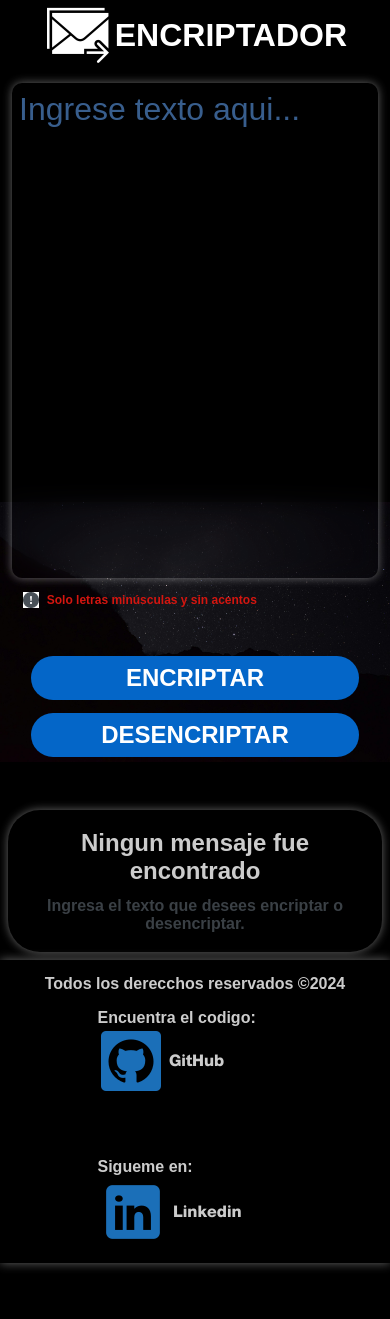
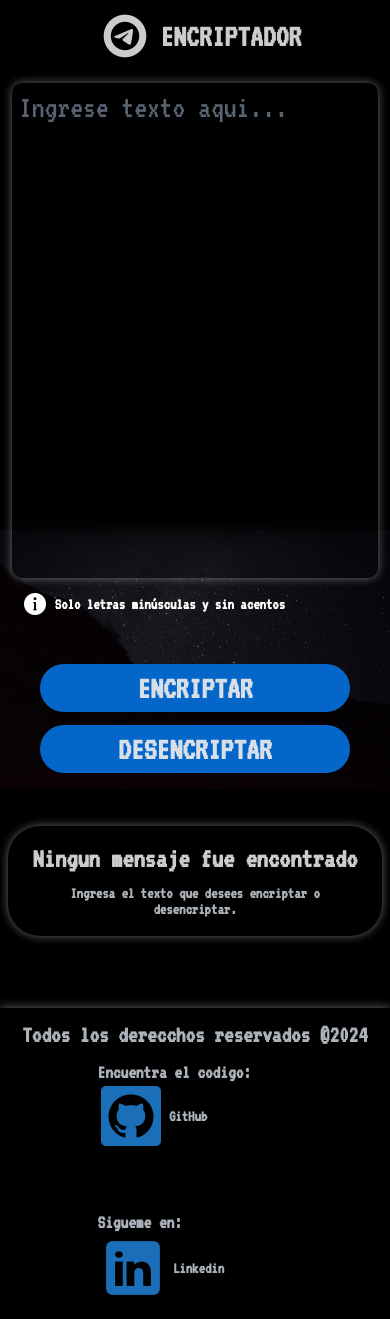
Before and after one commit to CZrich/challeng-encriptador-alura, a plain HTML site: page index.html in a window 390 px wide. Before the commit the page ends 1263 px from the top, so only its background shows below. Drawn offline with Linux system fonts and the light colour scheme; some packages are replaced by stand-ins of ours; a script that the page names is missing; a web font is replaced by a local one.

Commit message:
actualizaciones

```diff
--- a/index.html
+++ b/index.html
@@ -16,8 +16,8 @@
 
     <body>
         <header class="header__barra">
-        <!-- <img src="assets/letter-a_10077857.png" alt="logo alura" >-->
-        <img src="assets/icons/mensaje.png" alt="escudo">
+
+        <img src="assets/icons/icons8-telegrama-64.png" alt="escudo">
          <h1 >  ENCRIPTADOR</h1>
         </header>
         <main class="contenido">
@@ -25,7 +25,7 @@
 
             <textarea placeholder="Ingrese texto aqui..." name="inputTexto" id="inputTexto"></textarea>
             <div id="contenido__input__recomendacion">
-                <img src="assets/Group.jpg " alt="simbolo" class="contenido__img_recomendacion">
+                <img src="assets/icons/icons8-información-24.png" alt="simbolo" class="contenido__img_recomendacion">
                 <p> Solo letras minúsculas y sin acentos </p>
 
             </div>
@@ -46,7 +46,7 @@
 
         </section>
 
-        <div class="contenido__encriptado">
+        <section class="contenido__encriptado">
 
             <textarea id="contenido__encriptado__parrafo" readonly="true"></textarea>
 
@@ -58,7 +58,7 @@
 
 
             <button id="bonton__copiar" class="btn__copiar" onclick="copiar()">COPIAR</button>
-        </div>
+        </section>
 
 
         </main>
--- a/style.css
+++ b/style.css
@@ -1,18 +1,13 @@
-/*@import url('https://fonts.googleapis.com/css2?family=Playwrite+DE+Grund:wght@100..400&display=swap');*/
-@import url('https://fonts.googleapis.com/css2?family=Almarai:wght@300;400;700;800&family=Playwrite+DE+Grund&display=swap');
-@import url('https://fonts.googleapis.com/css2?family=Concert+One&display=swap');
+@import url('https://fonts.googleapis.com/css2?family=VT323&display=swap');
 
 :root {
-    --color-primario:white;
+    --color-primario: #FFFFFF;
     --color-secundario: #0466C8;
-    --color-terciario: #FFFFFF;
-    --color-cuaternario: #D8DFE8;
+    --color-terciario: #D8DFE8;
     --color-hover: #12ccda;
     --color-hover-boton: #002855;
-    --color-negro: #272727;
-    --fuente-playwrite: "Playwrite DE Grund", sans-serif;
-    --fuente-almaria: "Almarai", sans-serif;
-    --fuente-concert: "Concert One", sans-serif;
+    --color-negro:black;
+    --fuente-vvt: "VT323", monospace;
 
 }
 
@@ -22,24 +17,22 @@
 }
 
 body {
-
     box-sizing: border-box;
-    background-color: black;
-
+    background-color:var(--color-negro);
     background-image: url('assets/fondo03.jpeg');
     background-size: contain;
     background-repeat: no-repeat;
     background-position: center;
 
-
 }
 
 .header__barra {
     display: flex;
-    background-color: black;
+    background-color:var(--color-negro);
     align-items: center;
     justify-content: center;
 
+    opacity: 0.8;
 
 }
 
@@ -48,11 +41,11 @@ body {
 }
 
 .header__barra h1 {
-    font-family: var(--fuente-playwrite);
+    font-family: var(--fuente-vvt);
     font-size: 2rem;
     font-weight: 600;
     font-size: normal;
-    color:white;
+    color:var(--color-primario);
     place-items: center;
 
 }
@@ -62,34 +55,36 @@ body {
     justify-content: center;
 
 
-
 }
 
 .contenido__input {
     display: flex;
     flex-direction: column;
-    margin:2%;
+    margin: 2%;
     background-color: transparent;
-    height: 840px;
+
+    /*height: 840px;*/
+    height:auto;
 
 
 }
 
 .contenido__no_mensaje {
     color: var(--color-primario);
-    font-size: 1.5rem;
+    font-size: 1.75rem;
     text-align: center;
     margin-bottom: 12px;
-    font-family: var(--fuente-playwrite);
+    font-family: var(--fuente-vvt);
 
 }
 
 .contenido__ayuda {
     font-size: 1rem;
-    color: #495057;
+   /*   color: #495057;*/
+    color: var(--color-terciario);
     font-weight: bold;
     text-align: center;
-    font-family: var(--fuente-playwrite);
+    font-family: var(--fuente-vvt);
 }
 
 /*
@@ -109,12 +104,13 @@ body {
     background-color: var(--color-secundario);
     border-radius: 1.5rem;
     padding: 1rem;
-    width: 328px;
+    /*width: 328px;*/
+    width: 50%;
     margin: 2%;
     color: var(--color-terciario);
-    font-size: 1.5rem;
+    font-size: 2rem;
     border: 0;
-    font-family: var(--fuente-playwrite);
+    font-family: var(--fuente-vvt);
     font-weight: 800;
 
 }
@@ -126,11 +122,12 @@ body {
 .contenido__boton__desencriptar {
     background-color: var(--color-secundario);
     border-radius: 1.5rem;
-    width: 328px;
+   /* width: 328px;*/
+    width: 50%;
     padding: 1rem;
-    font-size: 1.5rem;
+    font-size: 2rem;
     border: 0;
-    font-family: var(--fuente-playwrite);
+    font-family: var(--fuente-vvt);
     text-align: center;
     place-items: center;
     color: var(--color-terciario);
@@ -150,20 +147,23 @@ body {
 */
 #inputTexto {
 
+
     height: 100%;
-    background-color:transparent;
+    background-color: transparent;
     resize: none;
-    color:var(--color-primario);
+    color: var(--color-primario);
     border: none;
     font-size: 2rem;
     border-radius: 10px;
-    width: 680px;
+    /*width: 680px;*/
+    width: auto;
+    height: 100%;
     outline: none;
     margin: 4%;
     padding: 2%;
     overflow-y: auto;
     font-weight: 400;
-    font-family: var(--fuente-playwrite);
+    font-family: var(--fuente-vvt);
 
     backdrop-filter: blur(10px);
     -webkit-backdrop-filter: blur(10px);
@@ -182,30 +182,18 @@ body {
     opacity: 0.8;
 }
 
-#contenido__encriptado__parrafo {
-    font-size: 1.5rem;
-    outline: none;
-    border: 0;
-    width: 336px;
-    height: 670px;
-    margin: 2rem;
-    resize: none;
-    color: var(--color-primario);
-    background-color: transparent;
-    font-family: var(--fuente-playwrite);
-
-}
 
 #bonton__copiar {
     background-color: var(--color-secundario);
     border-radius: 1.5rem;
-    width: 328px;
+    /*width: 328px;*/
+    width: 80%;
     padding: 1rem;
     border: 0;
-    font-size: 1.5rem;
+    font-size: 2rem;
     margin: 2rem;
-    font-family: var(--fuente-playwrite);
-    color: var(--color-terciario);
+    font-family: var(--fuente-vvt);
+    color: var(--color-primario);
     font-weight: 800;
 }
 
@@ -214,19 +202,19 @@ body {
 }
 
 #inputTexto::placeholder {
-    color: #4776b1;
+    color: #707e8f;
 }
 
 #contenido__input__recomendacion {
     margin-left: 4%;
     display: flex;
-    font-size: 0.75rem;
-    color: #d41610;
+    font-size: 1rem;
+    color: var(--color-primario);
     align-items: center;
     margin-top: 10px;
     margin-bottom: 10px;
     font-weight: 800;
-    font-family: var(--fuente-playwrite);
+    font-family: var(--fuente-vvt);
 
 
 }
@@ -239,6 +227,7 @@ body {
 .contenido__encriptado {
     width: 400px;
     height: 820px;
+
     background-color: transparent;
     display: flex;
     flex-direction: column;
@@ -265,16 +254,33 @@ body {
     opacity: 0.8;
 
 }
+#contenido__encriptado__parrafo {
+    font-size: 1.5rem;
+    outline: none;
+    border: 0;
+   /* width: 336px;*/
+    width: 90%;
+    /*height: 670px;*/
+    height: 100%;
+    margin: 2rem ;
+
+    resize: none;
+    color: var(--color-primario);
+    background-color: transparent;
+    font-family: var(--fuente-vvt);
+    flex-grow: 1;
+
+}
 
 #contenido__encriptado_mensaje {
-    gap: 8px;
+    gap: 0.5rem;
     width: 336px;
 
     margin: 5%;
 }
 
 #contenido__encriptado__imagen {
-    border-radius: 32px;
+    border-radius: 2rem;
     margin-bottom: 30px;
 }
 
@@ -284,6 +290,7 @@ body {
 .contenido__footer {
     display: flex;
     flex-direction: column;
+    margin-top: 4rem;
     background-color: transparent;
     gap: 1%;
     justify-content: center;
@@ -305,8 +312,8 @@ body {
 }
 
 .contenido__footer h3 {
-    font-family: var(--fuente-playwrite);
-    font-size: 1rem;
+    font-family: var(--fuente-vvt);
+    font-size: 1.5rem;
     color: var(--color-terciario);
     text-align: center;
     margin-top: 4%;
@@ -314,7 +321,7 @@ body {
 
 .contenido__footer__enlaces a {
     text-decoration: none;
-    font-family: var(--fuente-almaria);
+    font-family: var(--fuente-vvt);
     color: var(--color-terciario);
     font-weight: 800;
 
@@ -334,7 +341,8 @@ body {
 }
 
 .contenido__footer__enlaces h4 {
-    font-family: var(--fuente-playwrite);
+    font-size: larger;
+    font-family: var(--fuente-vvt);
     color: var(--color-terciario);
 
 
@@ -375,6 +383,7 @@ body {
         flex-direction: column;
         justify-content: center;
         width: auto;
+        height: auto;
 
     }
 
@@ -392,12 +401,15 @@ body {
         width: auto;
         height: 75%;
     }
-    .contenido__input__botones{
+
+    .contenido__input__botones {
         width: auto;
     }
+
     #contenido__encriptado__parrafo {
         width: 90%;
-        height: 50%;
+        /*height: 400px;*/
+       height: 30vh;
     }
 
 
@@ -407,10 +419,12 @@ body {
         margin: 1%;
 
     }
-    #bonton__copiar{
+
+    #bonton__copiar {
         width: 90%;
     }
-    .enlace__footer{
+
+    .enlace__footer {
         width: 25%;
     }
 }
@@ -426,7 +440,8 @@ body {
     .contenido__footer__enlaces {
         flex-direction: column;
     }
-    .enlace__footer{
+
+    .enlace__footer {
         width: 50%;
     }
 
@@ -435,18 +450,26 @@ body {
         height: 480px;
 
     }
+    #contenido__encriptado__parrafo{
+        /*height: 400px;*/
+        height: 30vh;
+    }
 
-    #bonton__copiar{
+    #bonton__copiar {
         padding: 0.5rem;
-        width: 328px;
+        /*width: 328px;*/
+        width: 85%;
     }
-    .contenido__boton__encriptar{
+
+    .contenido__boton__encriptar {
         padding: 0.5rem;
+        width: 100%;
     }
-    .contenido__boton__desencriptar{
+
+    .contenido__boton__desencriptar {
         padding: 0.5rem;
+        width: 100%;
     }
-   /* #contenido__encriptado__parrafo{
-        width: 100%;
-    }*/
+
+
 }
```
Also changed, not shown: app.js (+32 -24 lines), assets/08.avif (deleted), assets/Group.jpg (deleted), assets/Muñeco.jpg (deleted), assets/icons/icons8-información-24.png (added), assets/icons/icons8-telegrama-64.png (added), assets/mail_8604195.png (deleted). Lines whose indentation alone changed are shown as unchanged.
